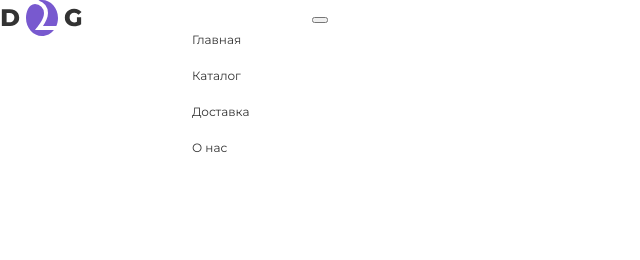
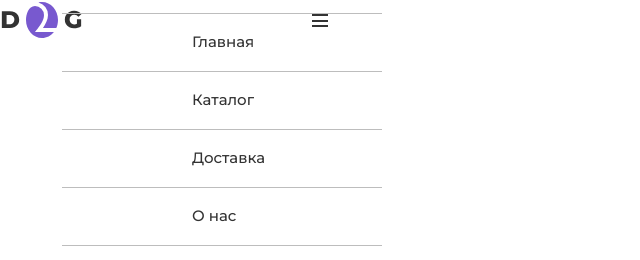
Before and after one commit to Bobchinskiy/drink2go, a website: page source/index.html in a window 1280 px wide. Shown: the whole page, without its empty margins (0-640 px from the left). Drawn offline with nearby package versions, Linux system fonts and the light colour scheme; files that its build step writes are made by us from their sources.

Commit message:
Сделал немного кривой header в мобилке. Сделал бургер на js

```diff
--- a/source/index.html
+++ b/source/index.html
@@ -25,7 +25,7 @@
         </p>
       </div>
       <nav class="navigation">
-        <ul class="navigation__list navigation__list--close">
+        <ul class="navigation__list navigation__list--open">
           <li class="navigation__list-item"><a class="navigation__link" href="#">Главная</a></li>
           <li class="navigation__list-item"><a class="navigation__link" href="#">Каталог</a></li>
           <li class="navigation__list-item"><a class="navigation__link" href="#">Доставка</a></li>
--- a/source/scripts/index.js
+++ b/source/scripts/index.js
@@ -1 +1,2 @@
 /* в этот файл добавляет скрипты*/
+import './burger'
--- a/source/styles/blocks/burger-button.scss
+++ b/source/styles/blocks/burger-button.scss
@@ -0,0 +1,29 @@
+.burger-button {
+    background-color: $baseblack;
+    border: none;
+    width: 16px;
+    height: 2px;
+    cursor: pointer;
+
+    &::before {
+        content: '';
+        width: 16px;
+        height: 2px;
+        position: relative;
+        display: block;
+        background-color: $baseblack;
+        top: 4px;
+        right: 6px;
+    }
+
+    &::after {
+        content: '';
+        width: 16px;
+        height: 2px;
+        position: relative;
+        display: block;
+        background-color: $baseblack;
+        bottom: 9px;
+        right: 6px;
+    }
+}
--- a/source/styles/blocks/navigation.scss
+++ b/source/styles/blocks/navigation.scss
@@ -4,17 +4,48 @@
 }
 
 .navigation__list {
+
+  display: none;
+
+  &--open {
+  display: block;
   position: absolute;
   top: 60;
   left: 130;
-
-  // &--close {
-  //   display: none;
-  // }
+   }
 }
 
 .navigation__list-item {
   padding-top: 20px;
+  padding-bottom: 20px;
+
+  &:last-child::after {
+    content: '';
+    width: 320px;
+    height: 1px;
+    background-color: $basegrey;
+    position: relative;
+    display: block;
+    right: 130px;
+    top: 20px;
+  }
+}
+
+.navigation__link {
+  font-weight: 500;
+  font-size: 15px;
+
+  &::before {
+    content: '';
+    width: 320px;
+    height: 1px;
+    background-color: $basegrey;
+    position: relative;
+    display: block;
+    right: 130px;
+    bottom: 20px;
+  }
+
 }
 
 .navigation__icons-list {
--- a/source/styles/blocks/page-header.scss
+++ b/source/styles/blocks/page-header.scss
@@ -6,11 +6,12 @@ align-items: center;
 
 @include media-mobile {
   width: 280px;
-  padding: 12px 20px 0 20px;
+  padding: 10px 20px 0 20px;
 }
 }
 
 .page-header__logo-wrapper {
+  margin-top: 2px;
   margin-right: 110px;
 }
 
--- a/source/styles/styles.scss
+++ b/source/styles/styles.scss
@@ -9,3 +9,4 @@
 @import "./blocks/page-header.scss";
 @import "./blocks/navigation.scss";
 @import "./blocks/page.scss";
+@import "./blocks/burger-button.scss";
```
Also changed, not shown: source/scripts/burger.js (added, +9 -0 lines), source/404.html (added).
